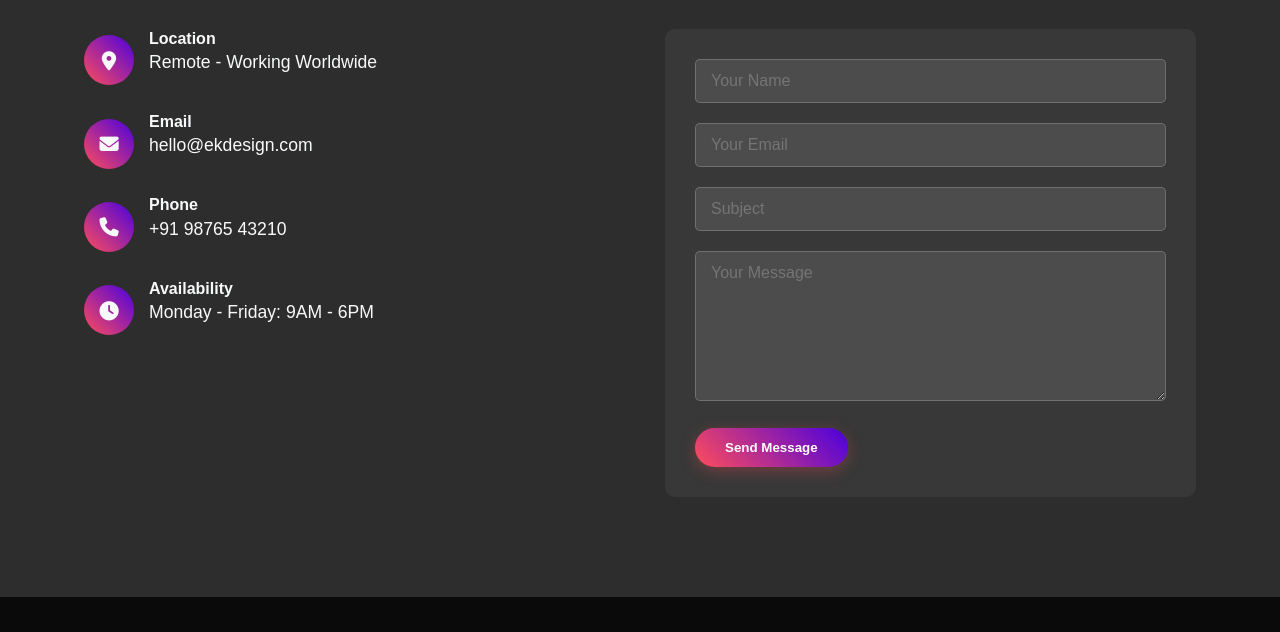
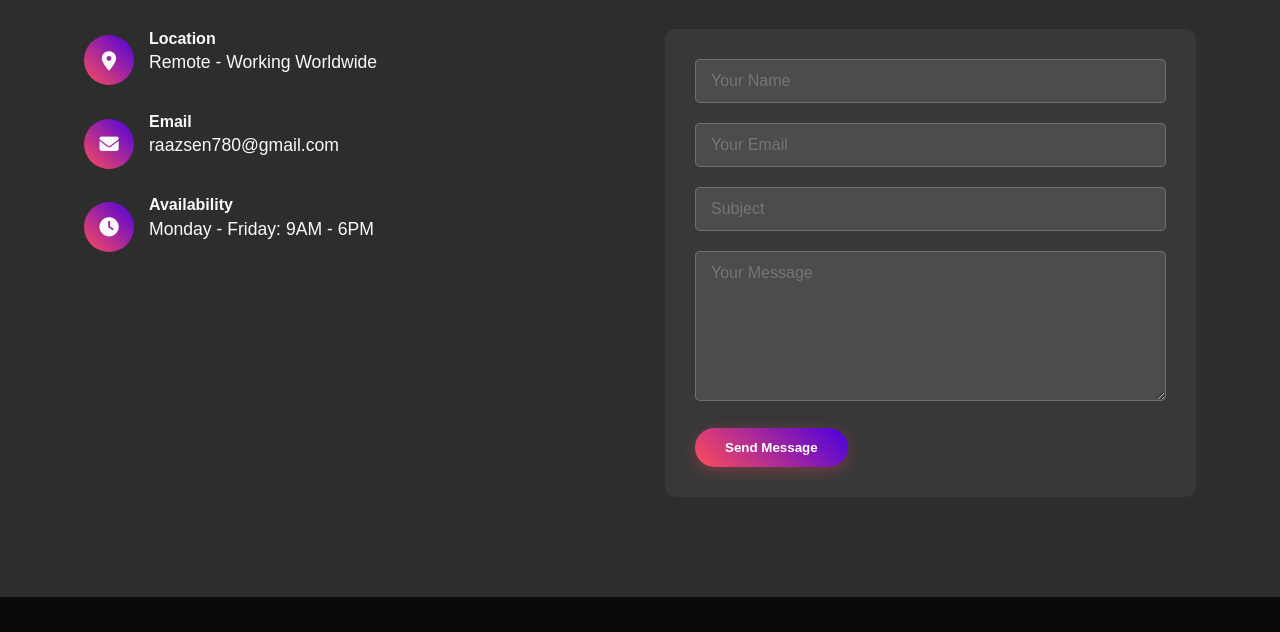
Before and after one commit to raazmaxpro/Portfolio-web, a plain HTML site: page index.html in a window 1280 px wide. Shown: the part 4420-5052 px from the top of the page. Drawn offline with Linux system fonts and the light colour scheme.

Commit message:
Update index.html
just minnor changes nothing big

```diff
--- a/index.html
+++ b/index.html
@@ -1204,16 +1204,7 @@
                     </div>
                     <div>
                         <h4>Email</h4>
-                        <p>hello@ekdesign.com</p>
-                    </div>
-                </div>
-                <div class="contact-item">
-                    <div class="contact-icon">
-                        <i class="fas fa-phone"></i>
-                    </div>
-                    <div>
-                        <h4>Phone</h4>
-                        <p>+91 98765 43210</p>
+                        <p>raazsen780@gmail.com</p>
                     </div>
                 </div>
                 <div class="contact-item">
```
